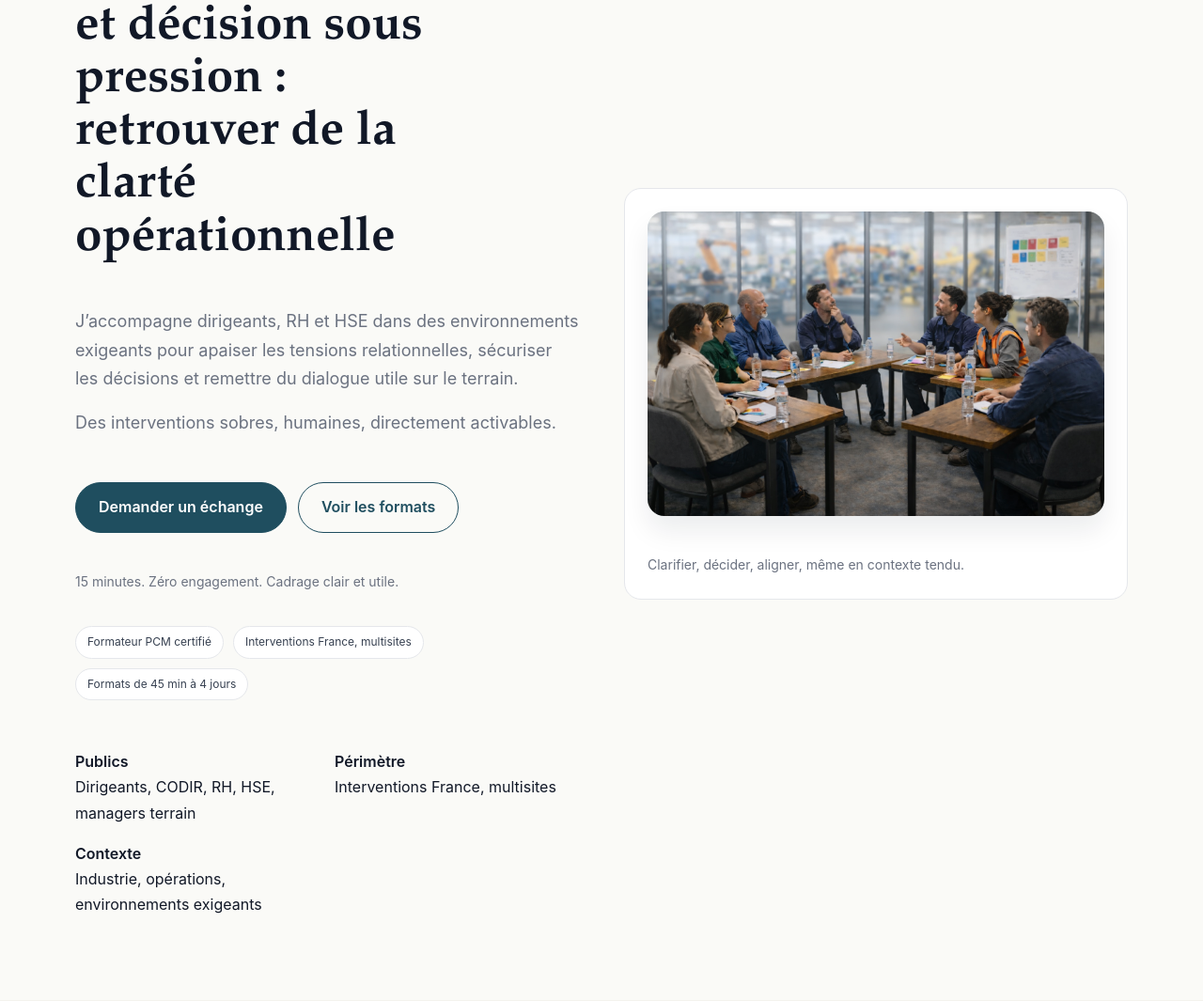
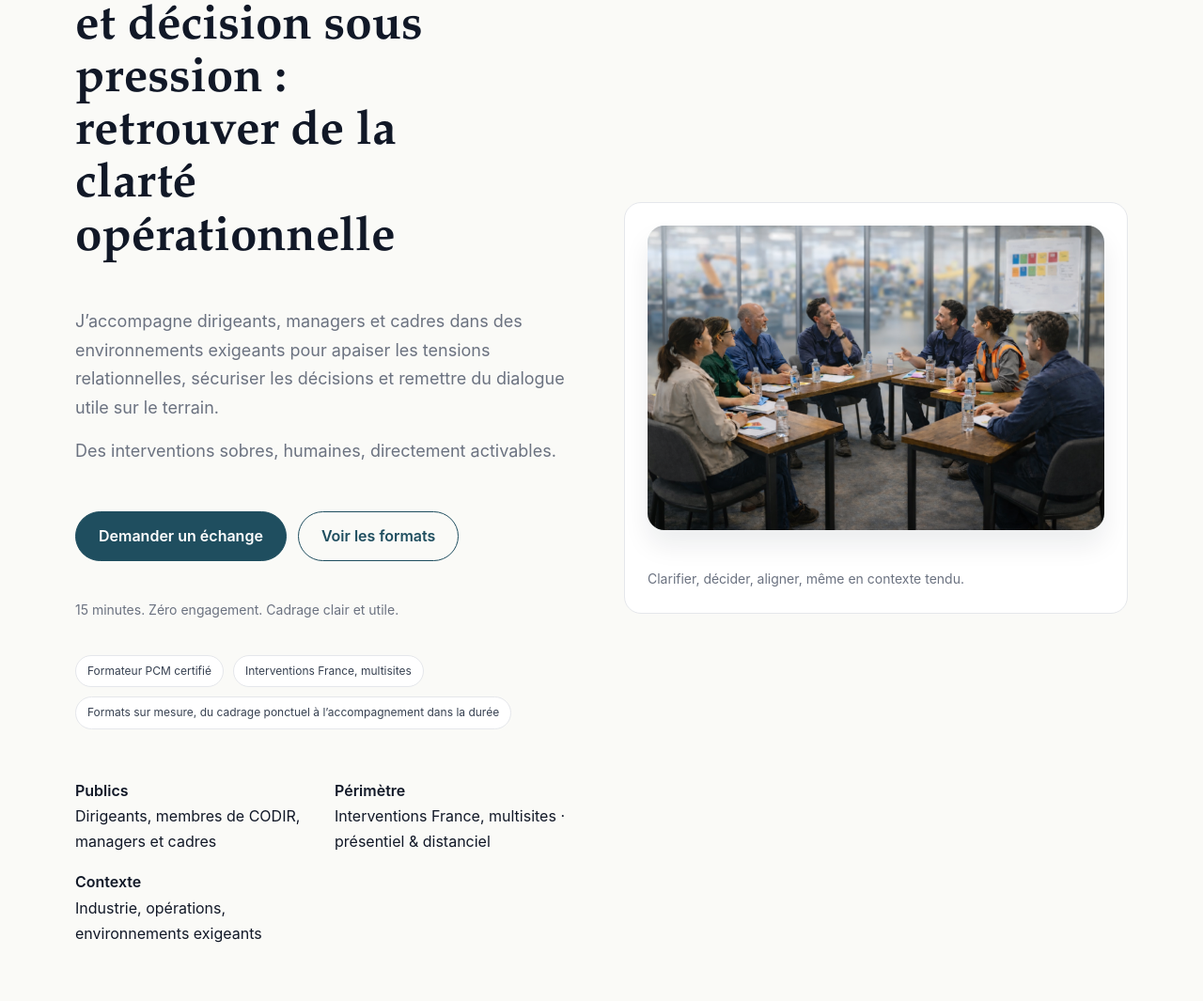
Before and after one commit to GLortet/gilleslortet, a Flask app: page / in a window 1280 px wide. Shown: the part 332-1397 px from the top of the page at 94% size. Run offline with Flask 3, Linux system fonts and the light colour scheme.

Commit message:
Update text for clarity and specificity in home.html

```diff
--- a/templates/home.html
+++ b/templates/home.html
@@ -10,7 +10,7 @@
             <p class="eyebrow section-kicker">Communication sous pression • Décision managériale • Interventions terrain</p>
             <h1>Communication et décision sous pression : retrouver de la clarté opérationnelle</h1>
             <div class="flow measure">
-                <p class="lead">J’accompagne dirigeants, RH et HSE dans des environnements exigeants pour apaiser les tensions relationnelles, sécuriser les décisions et remettre du dialogue utile sur le terrain.</p>
+                <p class="lead">J’accompagne dirigeants, managers et cadres dans des environnements exigeants pour apaiser les tensions relationnelles, sécuriser les décisions et remettre du dialogue utile sur le terrain.</p>
                 <p class="lead">Des interventions sobres, humaines, directement activables.</p>
             </div>
             <div class="hero-actions">
@@ -21,16 +21,16 @@
             <div class="hero-chips">
                 <span class="chip">Formateur PCM certifié</span>
                 <span class="chip">Interventions France, multisites</span>
-                <span class="chip">Formats de 45 min à 4 jours</span>
+                <span class="chip">Formats sur mesure, du cadrage ponctuel à l’accompagnement dans la durée</span>
             </div>
             <div class="proofs">
                 <div>
                     <p class="proof-title">Publics</p>
-                    <p>Dirigeants, CODIR, RH, HSE, managers terrain</p>
+                    <p>Dirigeants, membres de CODIR, managers et cadres</p>
                 </div>
                 <div>
-                    <p class="proof-title">Périmètre</p>
-                    <p>Interventions France, multisites</p>
+                  <p class="proof-title">Périmètre</p>
+                  <p>Interventions France, multisites · présentiel & distanciel</p>
                 </div>
                 <div>
                     <p class="proof-title">Contexte</p>
@@ -75,7 +75,7 @@
     <div class="container">
         <div class="section-header flow measure reveal">
             <p class="eyebrow section-kicker">Formats</p>
-            <h2>Deux offres structurées pour dirigeants, managers et équipes</h2>
+            <h2>Des offres structurées pour dirigeants, managers et équipes</h2>
             <p>Des interventions ciblées, du débrief individuel à l’ancrage collectif.</p>
         </div>
         <div class="cards format-grid">
@@ -105,7 +105,7 @@
                     <li>Pour qui: Managers, équipes, organisations</li>
                     <li>Niveau 1: sensibilisation / cadrage (format court, ex. 1 journée)</li>
                     <li>Niveau 2: approfondissement opérationnel (2 à 4 jours)</li>
-                    <li>Niveau 3: accompagnement dans la durée (jusqu’à 6 mois)</li>
+                    <li>Niveau 3: accompagnement dans la durée (parcours sur mesure)</li>
                 </ul>
                 <a class="text-link" href="{{ url_for('pcm') }}#offre-collective">Voir l'offre collective en détail</a>
             </article>
```
